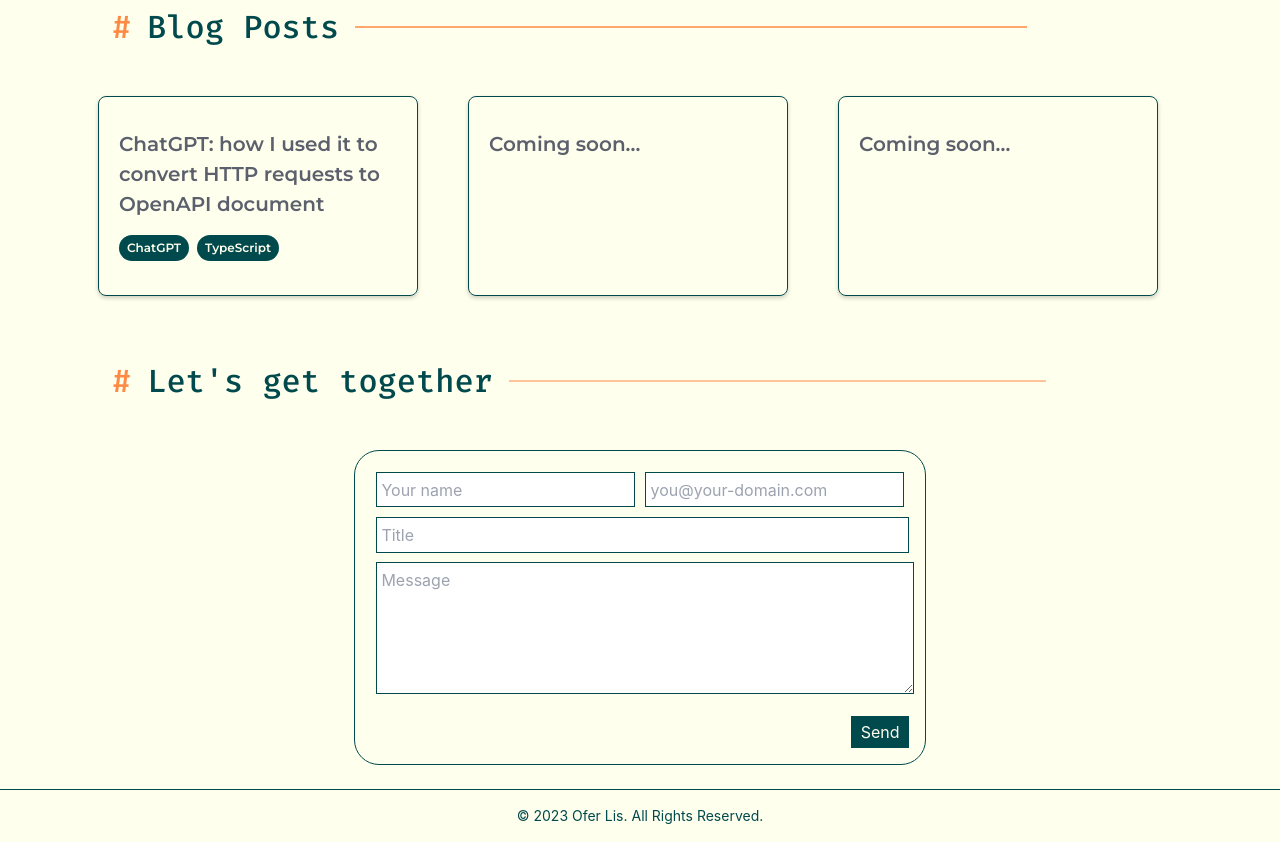
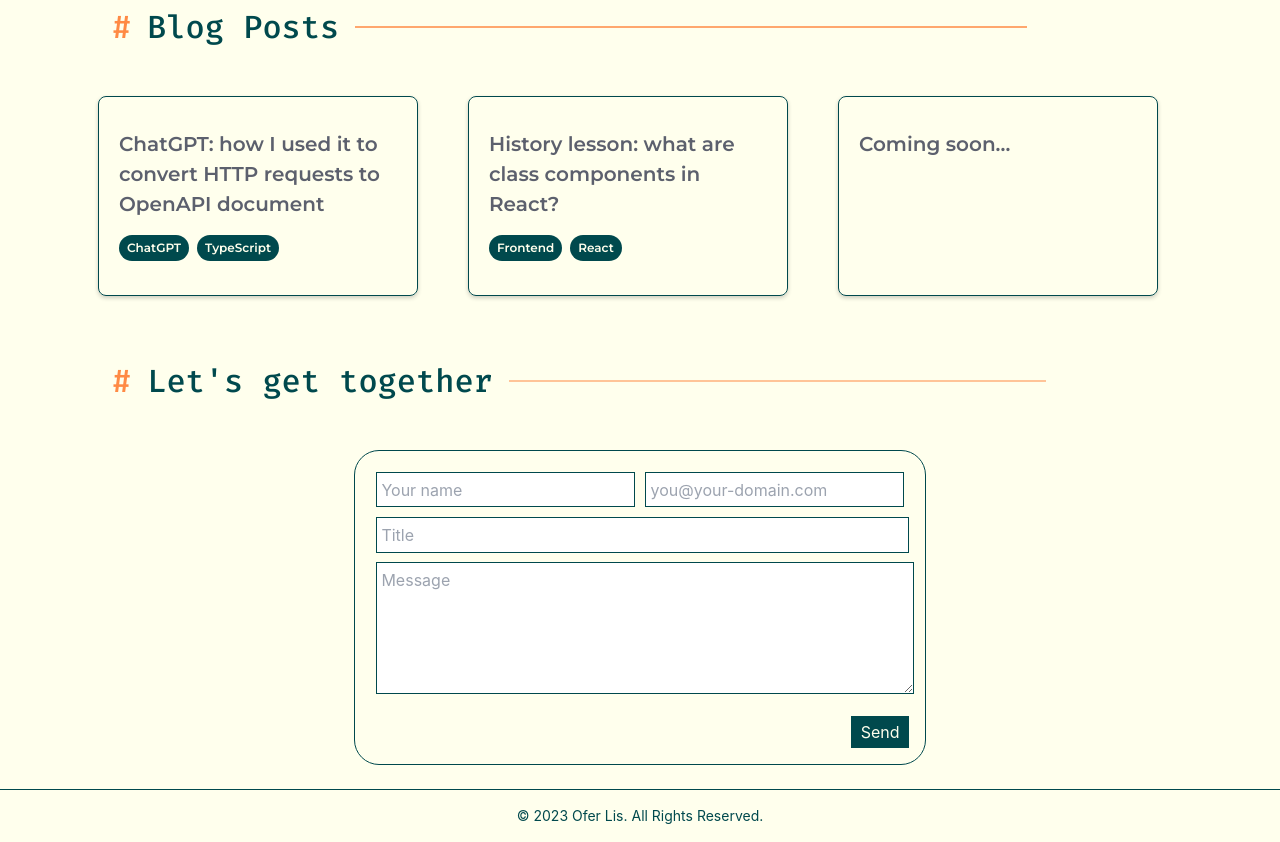
Before and after one commit to Oferlis/portfolio-website, a React (Create React App) app: page / in a window 1280 px wide. Shown: the part 2220-3062 px from the top of the page. Built offline with nearby package versions, Linux system fonts and the light colour scheme.

Commit message:
added new blog post

```diff
--- a/src/sections/BlogPosts.js
+++ b/src/sections/BlogPosts.js
@@ -24,9 +24,22 @@ export default function BlogPosts() {
             </div>
           </div>
         </div>
-        <div className="card">
+        <div
+          className="card"
+          onClick={() =>
+            window.open(
+              "https://dev.to/oferlis/history-lesson-what-are-class-components-4pga"
+            )
+          }
+        >
           <div className="main-content">
-            <p className="heading">Coming soon...</p>
+            <p className="heading">
+              History lesson: what are class components in React?
+            </p>
+            <div className="categories">
+              <span>Frontend</span>
+              <span>React</span>
+            </div>
           </div>
         </div>
         <div className="card">
```
